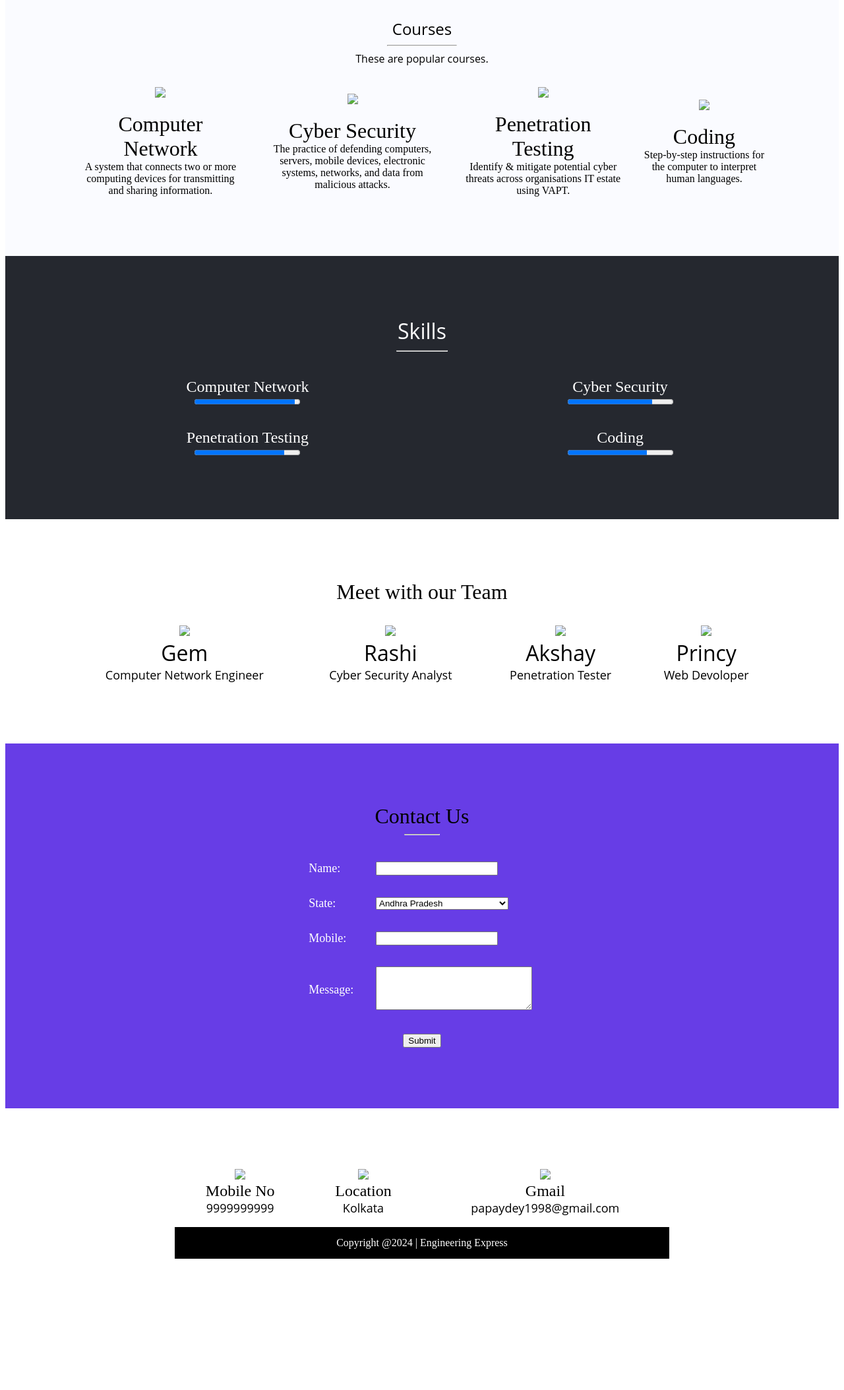
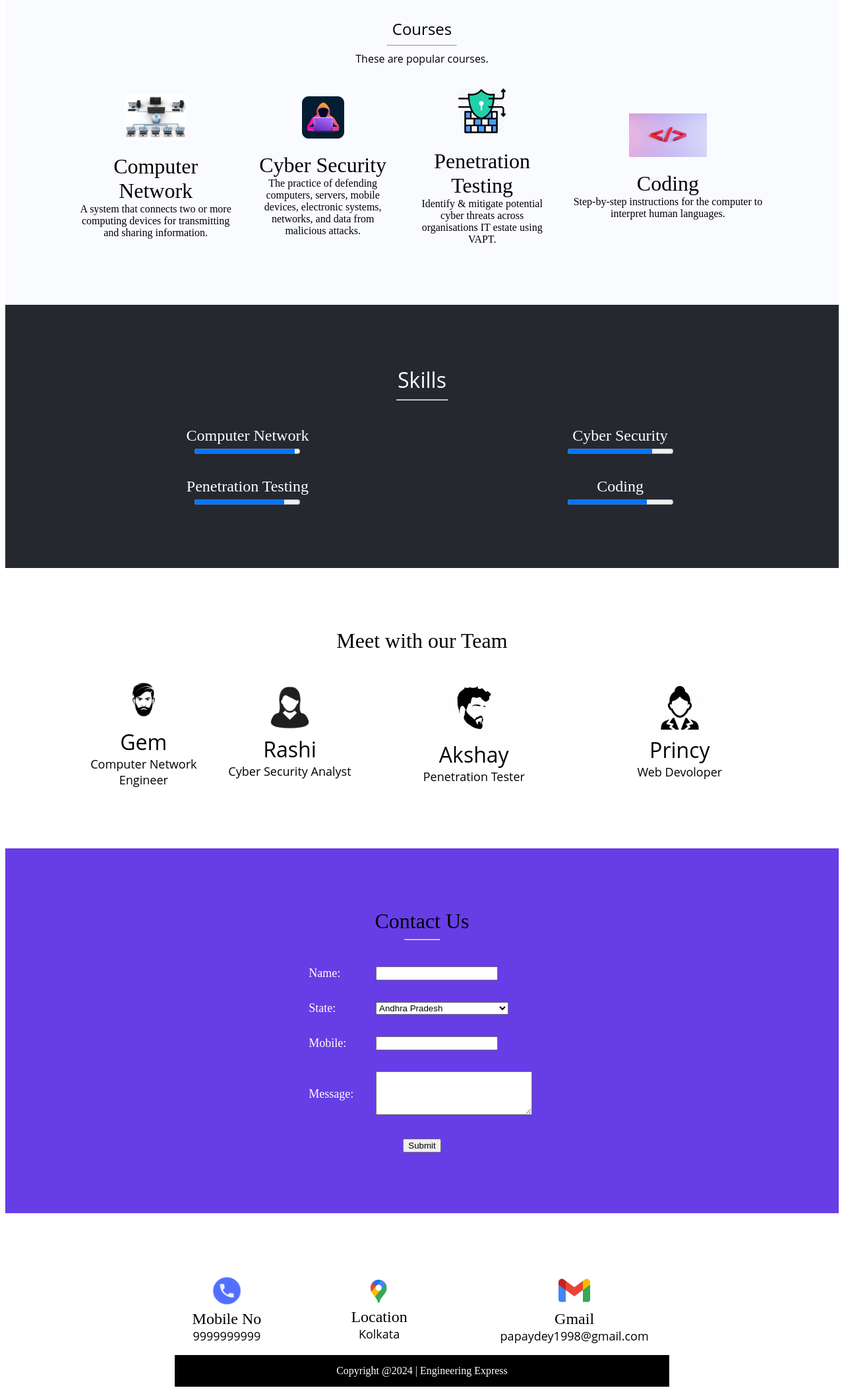
Before and after one commit to DeyKausik/deykausik.github.io, a plain HTML site: page index.html in a window 1280 px wide. Shown: the part 980-3087 px from the top of the page at 66% size. Before the commit the page ends 2901 px from the top, so only its background shows below. Drawn offline with Linux system fonts and the light colour scheme.

Commit message:
Update index.html

```diff
--- a/index.html
+++ b/index.html
@@ -83,22 +83,22 @@ YouTuber by Passion.</font>
 </tr>
 <tr align="center">
 <td>
-    <img src="img/CN.jpg" width="40%"><br><br>
+    <img src="CN.jpg" width="40%"><br><br>
     <font size="6">Computer Network</font><br>
     <font size="3"> A system that connects two or more computing devices for transmitting and sharing information.</font>
 </td>
 <td>
-    <img src="img/CS.webp" width="30%"><br><br>
+    <img src="CS.webp" width="30%"><br><br>
     <font size="6">Cyber Security</font><br>
     <font size="3">The practice of defending computers, servers, mobile devices, electronic systems, networks, and data from malicious attacks.</font>
 </td>
 <td>
-    <img src="img/PT.png" width="35%"><br><br>
+    <img src="PT.png" width="35%"><br><br>
     <font size="6">Penetration Testing</font><br>
     <font size="3">Identify & mitigate potential cyber threats across organisations IT estate using VAPT.</font>
 </td>
 <td>
-    <img src="img/CD.jpg" width="40%"><br><br>
+    <img src="CD.jpg" width="40%"><br><br>
     <font size="6">Coding</font><br>
     <font size="3">Step-by-step instructions for the computer to interpret human languages.</font>
 </td>
@@ -146,25 +146,25 @@ YouTuber by Passion.</font>
 
 <tr align="center">
 <td>
-<img src="/img/Gem.jpg" width="40%"><br>
+<img src="Gem.jpg" width="40%"><br>
 <font face="Open Sans" size="6">Gem</font><br>
 <font face="Open Sans" size="4">Computer Network Engineer</font>
 </td>
 
 <td>
-<img src="/img/Rashi.png" width="40%"><br>
+<img src="Rashi.png" width="40%"><br>
 <font face="Open Sans" size="6">Rashi</font><br>
 <font face="Open Sans" size="4">Cyber Security Analyst</font>
 </td>
 
 <td>
-<img src="/img/Akshay.avif" width="30%"><br>
+<img src="Akshay.avif" width="30%"><br>
 <font face="Open Sans" size="6">Akshay</font><br>
 <font face="Open Sans" size="4">Penetration Tester</font>
 </td>
 
 <td>
-<img src="/img/Princy.png" width="30%"><br>
+<img src="Princy.png" width="30%"><br>
 <font face="Open Sans" size="6">Princy</font><br>
 <font face="Open Sans" size="4">Web Devoloper</font>
 </td>
@@ -267,19 +267,19 @@ YouTuber by Passion.</font>
 <tr align="center">
 
 <td>
-<img src="/img/TP.png" width="40%"><br>
+<img src="TP.png" width="40%"><br>
 <font size="5">Mobile No</font><br>
 <font face="Open Sans" size="4">9999999999</font>
 </td>
 
 <td>
-<img src="/img/LO.webp" width="30%"><br>
+<img src="LO.webp" width="30%"><br>
 <font size="5">Location</font><br>
 <font face="Open Sans" size="4">Kolkata</font>
 </td>
 
 <td>
-<img src="/img/GM.webp" width="20%"><br>
+<img src="GM.webp" width="20%"><br>
 <font size="5">Gmail</font><br>
 <font face="Open Sans" size="4">papaydey1998@gmail.com</font>
 </td>
```
